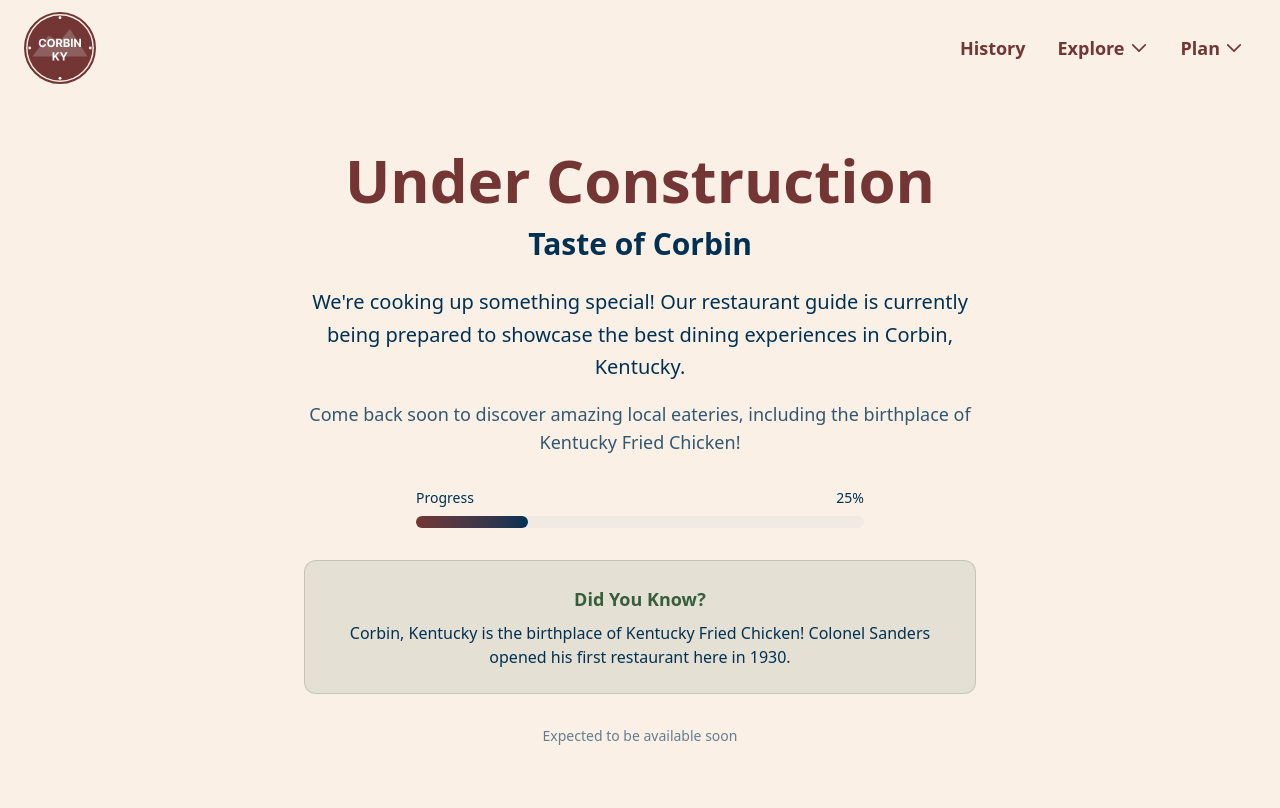
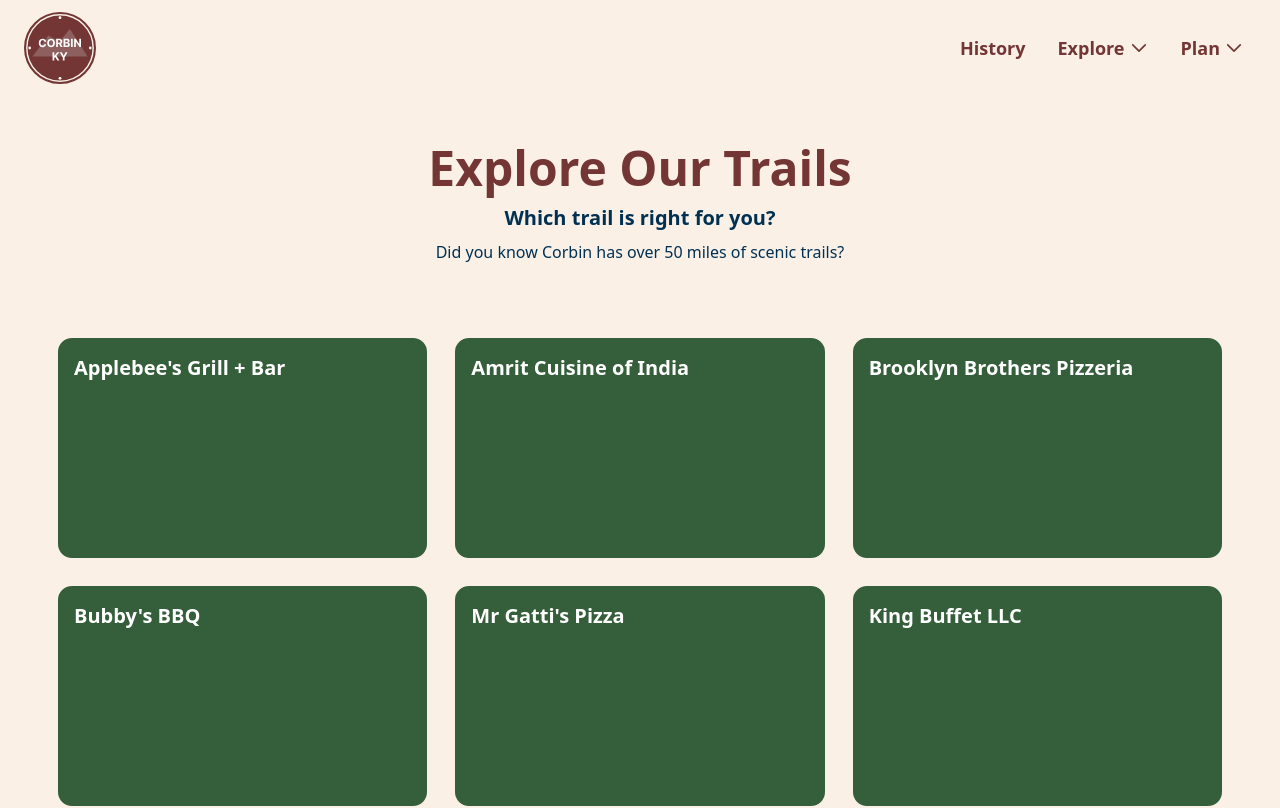
Before and after one commit to saxcrawford/corbin-activity-hub, a Next.js app: page /taste_of_corbin in a window 1280 px wide. Shown: the top 808 px of the page. Built offline with nearby package versions, Linux system fonts and the light colour scheme.

Commit message:
Fixing taste of Corbin page

```diff
--- a/app/lib/data/restaurants.js
+++ b/app/lib/data/restaurants.js
@@ -1,23 +1,57 @@
 const restaurants = [
     {
         id: 1,
-        name: "Bubby's BBQ",
-        type: "Buffet",
-        cuisine: "Barbecue, American",
-        description: "The Wrigley Taproom & Brewery is dedicated to serving local, seasonal cuisine alongside craft beers in a relaxed atmosphere. Our menu features ingredients sourced from Kentucky farmers.",
-        rating: 4.5,
+        name: "Applebee's Grill + Bar",
+        cuisine: "American",
+        description: "Casual dining restaurant chain known for its mainstream American dishes, like burgers, salads, and \"riblets,\" served in a neighborhood grill and bar atmosphere.",
+        rating: 4.1,
         image: "/images/restaurants/wrigley.jpg",
-        priceRange: "$",
+        priceRange: "$10-20 per person",
     },
     {
         id: 2,
-        name: "King Buffet",
-        type: "Buffet",
-        cuisine: "Barbecue, American",
-        description: "The Wrigley Taproom & Brewery is dedicated to serving local, seasonal cuisine alongside craft beers in a relaxed atmosphere. Our menu features ingredients sourced from Kentucky farmers.",
+        name: "Amrit Cuisine of India",
+        cuisine: "Indian",
+        description: "Offers authentic Indian cuisine with a focus on fresh, high-quality ingredients. They aim to provide an enjoyable dining experience with popular dishes like Garlic Naan and Chicken Tikka Masala.",
+        rating: 4.1,
+        image: "/images/restaurants/wrigley.jpg",
+        priceRange: "$10-20 per person",
+    },
+    {
+        id: 3,
+        name: "Brooklyn Brothers Pizzeria",
+        cuisine: "Pizza",
+        description: "Offers New York-style pizza and Italian cuisine, featuring homemade recipes passed down through three generations.",
+        rating: 4.3,
+        image: "/images/restaurants/wrigley.jpg",
+        priceRange: "$10-20 per person",
+    },
+    {
+        id: 4,
+        name: "Bubby's BBQ",
+        cuisine: "Barbecue",
+        description: "Pulled pork, catfish & classic Southern sides offered in a straightforward buffet-style restaurant.",
         rating: 4.5,
         image: "/images/restaurants/wrigley.jpg",
-        priceRange: "$",
+        priceRange: "$10-20 per person",
+    },
+    {
+        id: 5,
+        name: "Mr Gatti's Pizza",
+        cuisine: "Pizza",
+        description: "Offers a pizza buffet, salad bar, pasta bar, and a gameroom with bumper cars, making it a family-friendly dining and entertainment option.",
+        rating: 3.7,
+        image: "/images/restaurants/wrigley.jpg",
+        priceRange: "$10-20 per person",
+    },
+    {
+        id: 6,
+        name: "King Buffet LLC",
+        cuisine: "Chinese",
+        description: "Chinese buffet offering a wide range of flavorful dishes with fresh ingredients, including popular items like Egg Rolls and Crab Rangoon.",
+        rating: 3.7,
+        image: "/images/restaurants/wrigley.jpg",
+        priceRange: "$10-20 per person",
     },
 ]
 
--- a/app/taste_of_corbin/page.tsx
+++ b/app/taste_of_corbin/page.tsx
@@ -1,7 +1,45 @@
 import React from "react";
 import Navbar from "../components/navbar";
+import { getRestaurants } from "../lib/data/restaurants";
+import Image from "next/image";
+import cumberlandFalls from "@/app/images/cumberlandFalls.jpeg";
+import Link from "next/link";
+
+const RestaurantCards = ({
+  name,
+  description,
+}: {
+  name: string;
+  description: string;
+}) => {
+  return (
+      <div
+          className="flex flex-col rounded-2xl transition-transform duration-200 ease-in-out group hover:scale-105 focus:outline-none focus-visible:ring-2 focus-visible:ring-corbinRed focus-visible:ring-offset-2 focus-visible:ring-offset-background"
+          tabIndex={0}
+      >
+        <div
+            className="flex flex-col bg-corbinGreen justify-between rounded-2xl border-2 border-lightCorbin bg-corbinGray/30 p-4 min-h-[12rem] sm:min-h-[14rem] h-full transition-all duration-200 ease-in-out group-hover:bg-corbinGreen/90 group-focus:bg-corbinGreen/90 group-hover:shadow-xl group-focus:shadow-xl"
+        >
+          <div>
+            <h2 className="text-lg sm:text-xl font-semibold mb-2 text-white group-hover:text-lightCorbin group-focus:text-lightCorbin transition-colors">
+              {name}
+            </h2>
+          </div>
+          <div>
+            <p
+                className="text-sm sm:text-base font-normal text-white opacity-0 transition-opacity duration-300 ease-in-out group-hover:opacity-100 group-focus:opacity-100 group-hover:text-lightCorbin group-focus:text-lightCorbin"
+            >
+              {description}
+            </p>
+          </div>
+        </div>
+      </div>
+  );
+}
 
 function Corbin_Eatery() {
+  const restaurantInfo = getRestaurants();
+
   return (
       <>
         <div className="bg-background min-h-screen flex flex-col">
@@ -9,56 +47,48 @@
             <Navbar />
           </div>
 
-          <div className="flex-grow flex flex-col items-center justify-center px-4">
-            <div className="text-center max-w-2xl mx-auto">
-
-              <h1 className="text-4xl sm:text-5xl md:text-6xl font-bold text-corbinRed mb-4">
-                Under Construction
-              </h1>
-
-              <h2 className="text-2xl sm:text-3xl font-semibold text-corbinBlue mb-6">
-                Taste of Corbin
-              </h2>
-
-              <p className="text-lg sm:text-xl text-corbinBlue mb-4 leading-relaxed">
-                We&apos;re cooking up something special! Our restaurant guide is currently being prepared
-                to showcase the best dining experiences in Corbin, Kentucky.
-              </p>
-
-              <p className="text-base sm:text-lg text-corbinBlue/80 mb-8">
-                Come back soon to discover amazing local eateries, including the birthplace of Kentucky Fried Chicken!
-              </p>
-
-              <div className="w-full max-w-md mx-auto mb-8">
-                <div className="flex justify-between text-sm text-corbinBlue mb-2">
-                  <span>Progress</span>
-                  <span>25%</span>
-                </div>
-                <div className="w-full bg-corbinGray/30 rounded-full h-3">
-                  <div
-                      className="bg-gradient-to-r from-corbinRed to-corbinBlue h-3 rounded-full transition-all duration-1000 ease-out"
-                      style={{ width: '25%' }}
-                  ></div>
-                </div>
-              </div>
-
-              <div className="bg-corbinGreen/10 border border-corbinGreen/20 rounded-xl p-6 mb-8">
-                <h3 className="text-lg font-semibold text-corbinGreen mb-2">
-                  Did You Know?
-                </h3>
-                <p className="text-corbinBlue">
-                  Corbin, Kentucky is the birthplace of Kentucky Fried Chicken!
-                  Colonel Sanders opened his first restaurant here in 1930.
+          <main className="flex-grow flex flex-col items-center justify-center px-4 sm:px-6 lg:px-8 pb-8 sm:py-12">
+            <section className="flex flex-col items-center text-center mb-8 sm:mb-10 md:mb-12">
+              <div className="max-w-2xl">
+                <h1 className="text-3xl sm:text-4xl md:text-5xl font-semibold text-corbinRed">
+                  Explore Our Trails
+                </h1>
+                <p className="text-md sm:text-lg md:text-xl font-semibold text-corbinBlue mt-2 sm:mt-3">
+                  Which trail is right for you?
+                </p>
+                <p className="text-sm sm:text-base font-medium text-corbinBlue mt-1 sm:mt-2">
+                  Did you know Corbin has over 50 miles of scenic trails?
                 </p>
               </div>
+            </section>
 
-              <div className="text-center">
-                <p className="text-sm text-corbinBlue/60 font-medium">
-                  Expected to be available soon
-                </p>
+            <section
+                className="relative rounded-2xl max-w-7xl mx-auto overflow-hidden mb-8 sm:mb-10 md:mb-12"
+            >
+
+              <div className="relative z-10 grid grid-cols-1 sm:grid-cols-2 md:grid-cols-3 2xl:grid-cols-4 gap-4 sm:gap-5 md:gap-6 p-4 sm:p-5 md:p-6">
+                {restaurantInfo.map((restaurant, index) => (
+                    <RestaurantCards
+                        key={index}
+                        name={restaurant.name}
+                        description={restaurant.description}
+                    />
+                ))}
               </div>
+            </section>
+
+            <div className="flex w-full justify-center">
+              <Link
+                  href="https://parks.ky.gov/explore/cumberland-falls-state-resort-park-7786#trails"
+                  className="corbin-button inline-block bg-corbinBlue text-white cursor-pointer rounded-full py-2.5 px-6 text-sm sm:text-base font-medium hover:scale-105 transition-all duration-200 focus:outline-none focus-visible:ring-2 focus-visible:ring-corbinLightBlue focus-visible:ring-offset-2 focus-visible:ring-offset-background active:bg-corbinLightBlue/80"
+                  target="_blank"
+                  rel="noopener noreferrer"
+                  aria-label="See more trails at Kentucky State Parks website"
+              >
+                See More Trails
+              </Link>
             </div>
-          </div>
+          </main>
         </div>
       </>
   );
```
